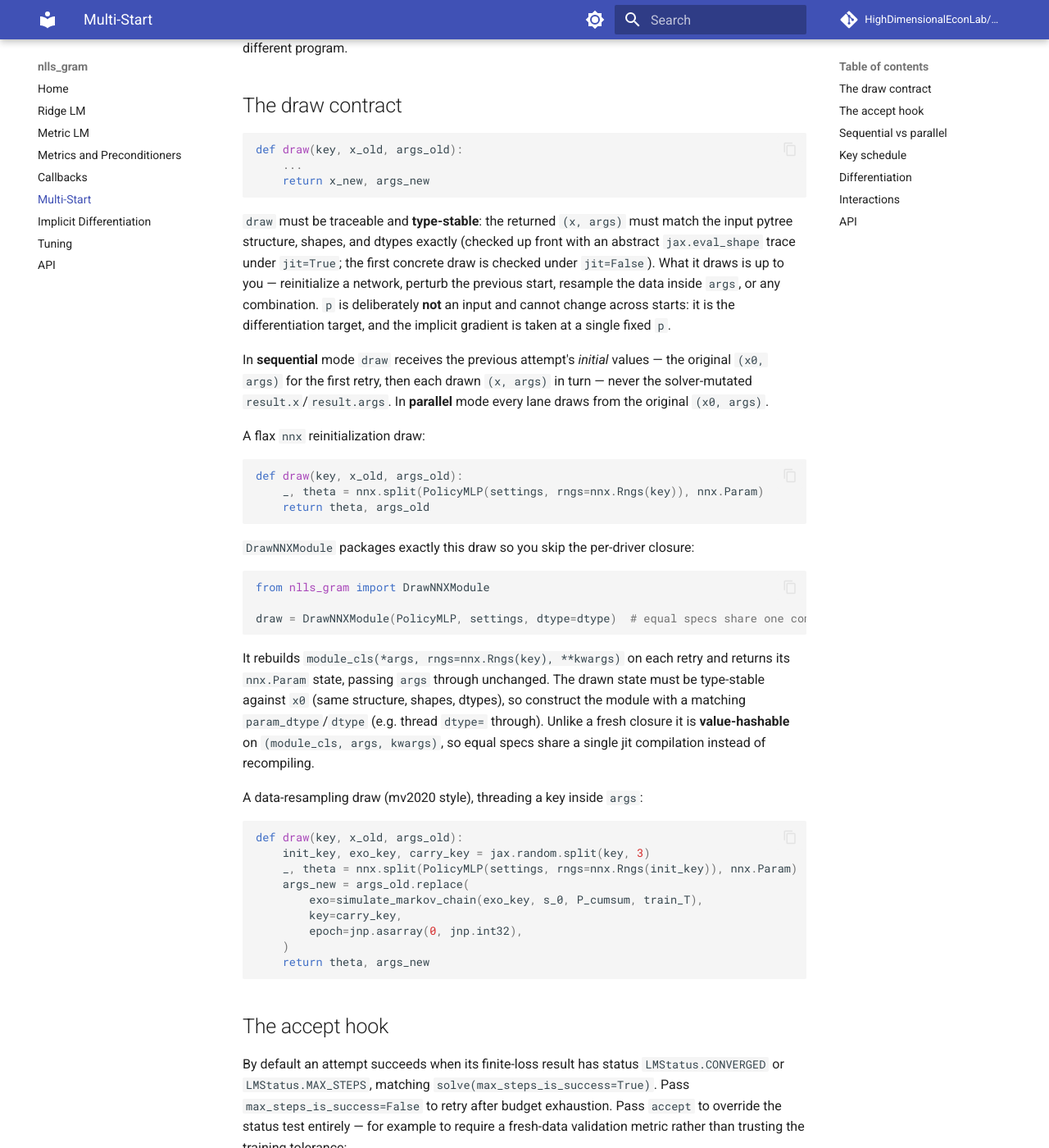
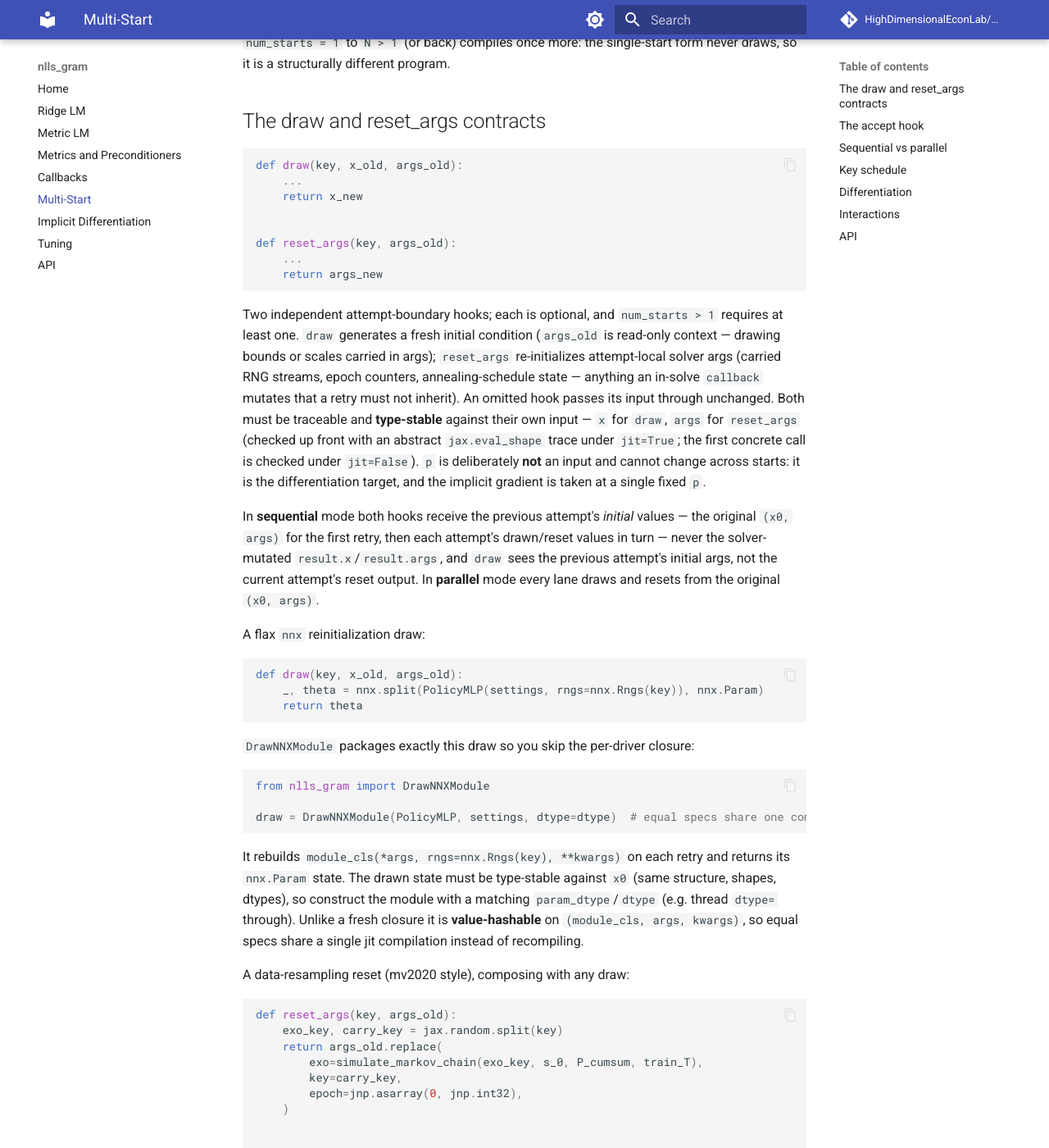
Before and after one commit to HighDimensionalEconLab/nlls_gram, an MkDocs documentation site: the page built from docs/multi_start.md, in a window 1280 px wide and 1400 px high, scrolled down 824 px. Shown: the whole window at 82% size. Built offline with MkDocs 1.6.1 and Material for MkDocs 9.7.7, drawn with Linux system fonts in a browser that asks for light colours; comment, search, counter and statistics services are not loaded; some of the changed text lies outside the part shown.

Commit message:
feat: MultiStart reset_args hook; draw returns x only
Splits the attempt-boundary contract into two orthogonal hooks:
draw(key, x, args) -> x_new (args is read-only context) and the new
optional reset_args(key, args) -> args_new for attempt-local solver
state (carried RNG streams, epoch counters, schedule positions).
num_starts > 1 requires at least one of them; each omitted hook passes
its input through. The per-attempt key schedule is now
split(fold_in(key, k), 3) = (draw_key, accept_key, reset_key), and the
eval_shape pre-check runs per hook against its own input.
DrawNNXModule returns the drawn state alone.

Co-Authored-By: Mecha Perla (Claude) <noreply@anthropic.com>
Claude-Session: https://claude.ai/code/session_01JqaCzfRpewquuigfnNkP4n

````diff
--- a/docs/multi_start.md
+++ b/docs/multi_start.md
@@ -16,8 +16,9 @@ def residual(theta, args, p):
     return theta[0] ** 2 - p  # stalls when started at theta = 0
 
 def draw(key, x, args):
-    # Fresh initial condition; args may be redrawn too (see below).
-    return jax.random.uniform(key, x.shape, x.dtype, 0.5, 3.0), args
+    # Fresh initial condition; attempt-local args state has its own hook
+    # (reset_args, below).
+    return jax.random.uniform(key, x.shape, x.dtype, 0.5, 3.0)
 
 solver = LevenbergMarquardt(residual)
 ms = MultiStart(key=jax.random.key(0), num_starts=5, draw=draw)
@@ -26,7 +27,7 @@ result.multi_start.attempt        # which start won (0 = your x0)
 result.multi_start.attempts_run   # how many solves actually ran
 ```
 
-`draw` and `accept` are jit **static** arguments, so they key the compile by
+`draw`, `reset_args`, and `accept` are jit **static** arguments, so they key the compile by
 their `__hash__`/`__eq__`. Plain functions, lambdas, and closures hash **by
 identity** — define them once at setup scope, never as fresh lambdas at the
 call site, or each one recompiles. A value-hashable hook keys by value instead:
@@ -38,34 +39,45 @@ keys, new `x0`/`args` values, and (in sequential mode) a different
 `num_starts = 1` to `N > 1` (or back) compiles once more: the single-start
 form never draws, so it is a structurally different program.
 
-## The draw contract
+## The draw and reset_args contracts
 
 ```python
 def draw(key, x_old, args_old):
     ...
-    return x_new, args_new
+    return x_new
+
+
+def reset_args(key, args_old):
+    ...
+    return args_new
 ```
 
-`draw` must be traceable and **type-stable**: the returned `(x, args)` must
-match the input pytree structure, shapes, and dtypes exactly (checked up front
-with an abstract `jax.eval_shape` trace under `jit=True`; the first concrete
-draw is checked under `jit=False`). What it draws is up to you — reinitialize
-a network, perturb the previous start, resample the data inside `args`, or any
-combination. `p` is deliberately **not** an input and cannot change across
-starts: it is the differentiation target, and the implicit gradient is taken
-at a single fixed `p`.
+Two independent attempt-boundary hooks; each is optional, and `num_starts > 1`
+requires at least one. `draw` generates a fresh initial condition (`args_old`
+is read-only context — drawing bounds or scales carried in args); `reset_args`
+re-initializes attempt-local solver args (carried RNG streams, epoch
+counters, annealing-schedule state — anything an in-solve `callback` mutates
+that a retry must not inherit). An omitted hook passes its input through
+unchanged. Both must be traceable and **type-stable** against their own input
+— `x` for `draw`, `args` for `reset_args` (checked up front with an abstract
+`jax.eval_shape` trace under `jit=True`; the first concrete call is checked
+under `jit=False`). `p` is deliberately **not** an input and cannot change
+across starts: it is the differentiation target, and the implicit gradient is
+taken at a single fixed `p`.
 
-In **sequential** mode `draw` receives the previous attempt's *initial*
-values — the original `(x0, args)` for the first retry, then each drawn
-`(x, args)` in turn — never the solver-mutated `result.x`/`result.args`. In
-**parallel** mode every lane draws from the original `(x0, args)`.
+In **sequential** mode both hooks receive the previous attempt's *initial*
+values — the original `(x0, args)` for the first retry, then each attempt's
+drawn/reset values in turn — never the solver-mutated
+`result.x`/`result.args`, and `draw` sees the previous attempt's initial
+args, not the current attempt's reset output. In **parallel** mode every
+lane draws and resets from the original `(x0, args)`.
 
 A flax `nnx` reinitialization draw:
 
 ```python
 def draw(key, x_old, args_old):
     _, theta = nnx.split(PolicyMLP(settings, rngs=nnx.Rngs(key)), nnx.Param)
-    return theta, args_old
+    return theta
 ```
 
 `DrawNNXModule` packages exactly this draw so you skip the per-driver closure:
@@ -77,24 +89,30 @@ draw = DrawNNXModule(PolicyMLP, settings, dtype=dtype)  # equal specs share one
 ```
 
 It rebuilds `module_cls(*args, rngs=nnx.Rngs(key), **kwargs)` on each retry and returns its
-`nnx.Param` state, passing `args` through unchanged. The drawn state must be type-stable against
+`nnx.Param` state. The drawn state must be type-stable against
 `x0` (same structure, shapes, dtypes), so construct the module with a matching `param_dtype`/`dtype`
 (e.g. thread `dtype=` through). Unlike a fresh closure it is **value-hashable** on
 `(module_cls, args, kwargs)`, so equal specs share a single jit compilation instead of recompiling.
 
-A data-resampling draw (mv2020 style), threading a key inside `args`:
+A data-resampling reset (mv2020 style), composing with any draw:
 
 ```python
-def draw(key, x_old, args_old):
-    init_key, exo_key, carry_key = jax.random.split(key, 3)
-    _, theta = nnx.split(PolicyMLP(settings, rngs=nnx.Rngs(init_key)), nnx.Param)
-    args_new = args_old.replace(
+def reset_args(key, args_old):
+    exo_key, carry_key = jax.random.split(key)
+    return args_old.replace(
         exo=simulate_markov_chain(exo_key, s_0, P_cumsum, train_T),
         key=carry_key,
         epoch=jnp.asarray(0, jnp.int32),
     )
-    return theta, args_new
+
+
+ms = MultiStart(key=key, num_starts=5, draw=draw, reset_args=reset_args)
 ```
+
+A `reset_args` that ignores its key and chains a key carried inside `args`
+(reproducible attempt streams seeded independently of the multi-start key) is
+fine sequentially, but resets every parallel retry lane identically — use the
+per-lane key when lanes must differ.
 
 ## The accept hook
 
@@ -147,23 +165,23 @@ The ranking loss is the sum of squared residuals at the returned solution
 `callback` is present), masked to `+inf` when nonfinite; ties break to the
 lowest attempt index. `MultiStartInfo.loss` records the winner's value.
 
-Identical `draw` keys are used in both modes (below), so a draw that ignores
-`(x_old, args_old)` produces the same candidate starts sequentially and in
-parallel; the modes still may pick different winners (first-accepted vs
-best-of-batch).
+Identical hook keys are used in both modes (below), so hooks that ignore
+their previous-attempt inputs produce the same candidate starts sequentially
+and in parallel; the modes still may pick different winners (first-accepted
+vs best-of-batch).
 
 ## Key schedule
 
 For attempt/lane `k`:
 
 ```python
-draw_key, accept_key = jax.random.split(jax.random.fold_in(key, k))
+draw_key, accept_key, reset_key = jax.random.split(jax.random.fold_in(key, k), 3)
 ```
 
 Attempt 0 is always the caller's `(x0, args)` and never consumes its
-`draw_key`. The schedule is a documented contract (pinned by tests), so runs
-are reproducible and an attempt's draws do not depend on how many attempts ran
-before it.
+`draw_key`/`reset_key`. The schedule is a documented contract (pinned by
+tests), so runs are reproducible and an attempt's draws do not depend on how
+many attempts ran before it.
 
 ## Differentiation
 
--- a/pyproject.toml
+++ b/pyproject.toml
@@ -4,7 +4,7 @@ build-backend = "hatchling.build"
 
 [project]
 name = "nlls-gram"
-version = "2.9.0"
+version = "2.10.0"
 description = "Metric-aware Levenberg-Marquardt nonlinear least-squares for JAX"
 readme = "README.md"
 license = "MIT"
````
Also changed, not shown: 10 other files.
